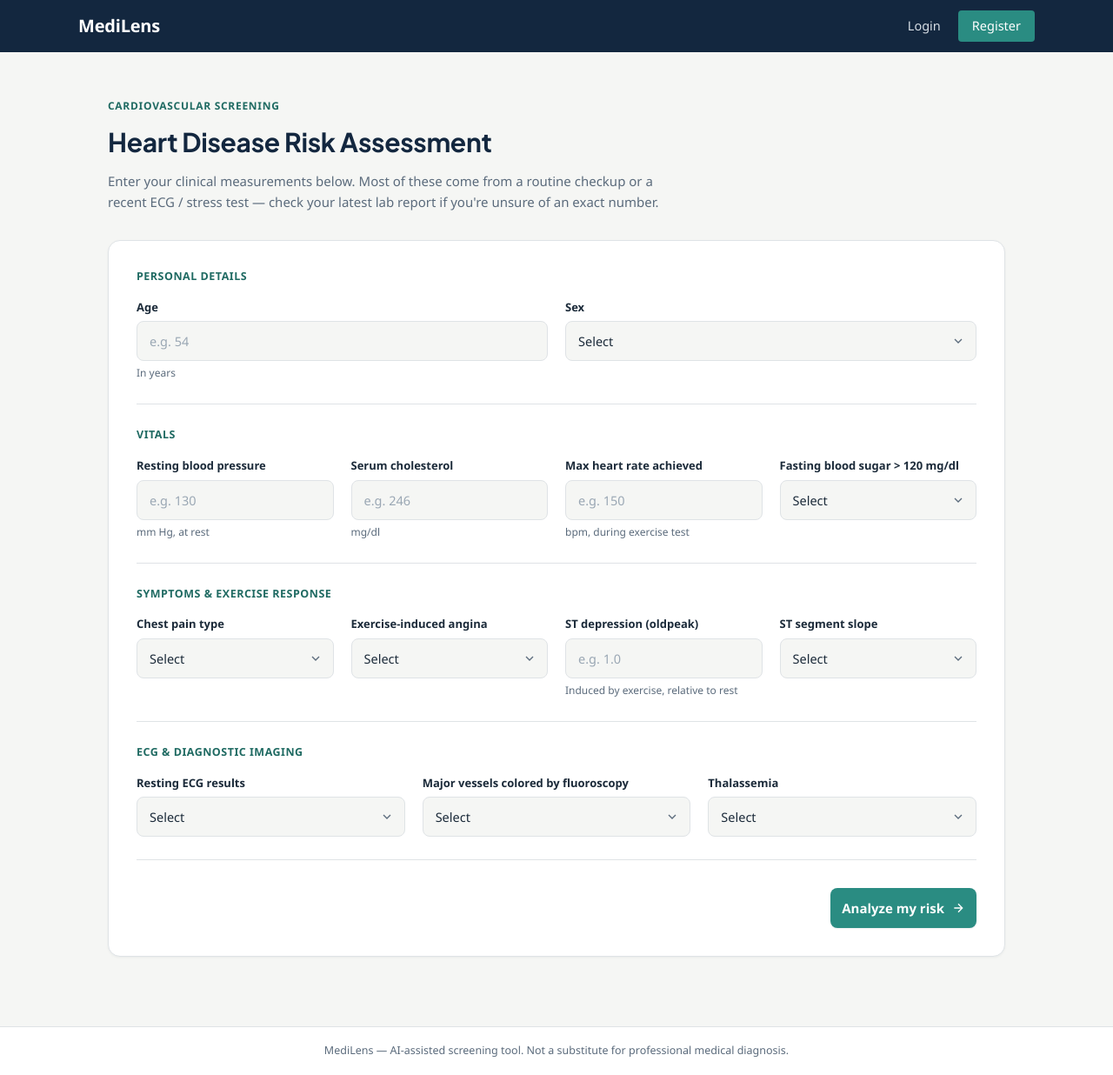
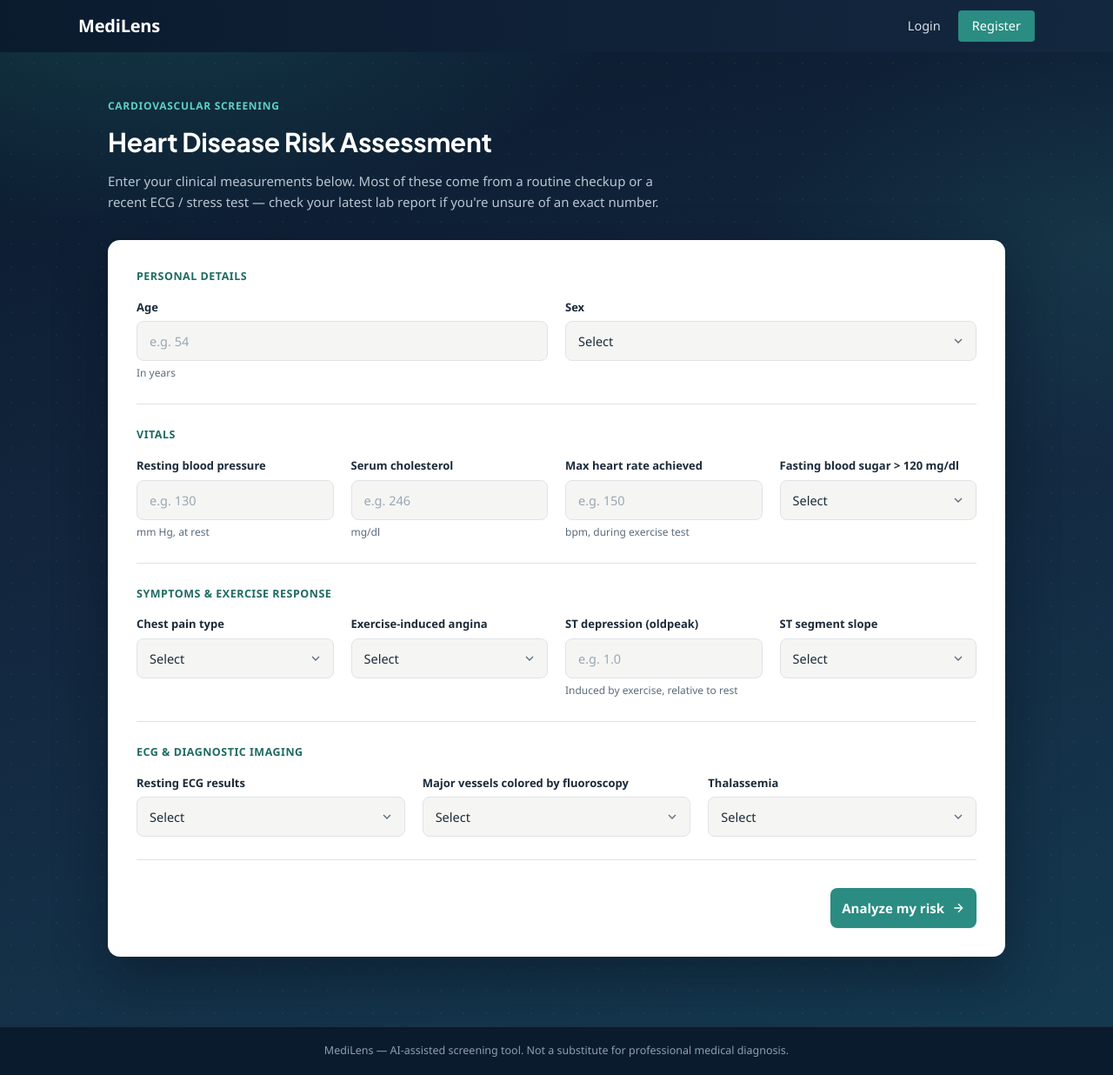
Before and after one commit to AryaShukla123/MediLens, a FastAPI app: template app/templates/predict_heart.html in a window 1280 px wide. Shown: the whole page at 87% size. Run offline with FastAPI, Linux system fonts and the light colour scheme; the template is opened without the code that fills it, so the values that code supplies are empty; parts of the project's set-up code (start-up, migrations or seed data) failed here and were passed over.

Commit message:
update the css design of all modules

```diff
--- a/app/static/css/style.css
+++ b/app/static/css/style.css
@@ -38,7 +38,7 @@ a:hover {
 
 /* ---------- Header / Nav ---------- */
 .site-header {
-  background: var(--navy);
+  background: linear-gradient(90deg, var(--navy-deep) 0%, var(--navy) 100%);
   padding: 0 24px;
 }
 
@@ -93,18 +93,27 @@ a:hover {
 }
 
 /* ---------- Main layout ---------- */
+
 .site-main {
   flex: 1;
   width: 100%;
+  background-color: var(--navy-deep);
+  background-image:
+    radial-gradient(ellipse 900px 480px at 12% -10%, rgba(42, 140, 130, 0.30), transparent 65%),
+    radial-gradient(ellipse 700px 420px at 100% 20%, rgba(42, 140, 130, 0.16), transparent 60%),
+    radial-gradient(rgba(255, 255, 255, 0.045) 1px, transparent 1px),
+    linear-gradient(165deg, var(--navy-deep) 0%, var(--navy) 45%, #14394F 100%);
+  background-repeat: no-repeat, no-repeat, repeat, no-repeat;
+  background-size: auto, auto, 26px 26px, auto;
 }
 
 .site-footer {
   text-align: center;
   padding: 18px 20px;
   font-size: 12.5px;
-  color: var(--ink-soft);
-  border-top: 1px solid var(--line);
-  background: var(--paper-raised);
+  color: #8CA0B3;
+  border-top: 1px solid rgba(255, 255, 255, 0.08);
+  background: var(--navy-deep);
 }
 
 /* ---------- Auth pages: split-screen layout ---------- */
@@ -419,7 +428,7 @@ body.chrome-hidden .site-main {
   font-weight: 700;
   letter-spacing: 0.06em;
   text-transform: uppercase;
-  color: var(--teal-deep);
+  color: #5FD0C4;
   margin-bottom: 10px;
 }
 
@@ -427,13 +436,13 @@ body.chrome-hidden .site-main {
   font-family: 'Plus Jakarta Sans', sans-serif;
   font-size: 30px;
   font-weight: 700;
-  color: var(--navy);
+  color: #fff;
   letter-spacing: -0.01em;
   margin-bottom: 10px;
 }
 
 .module-subtitle {
-  color: var(--ink-soft);
+  color: #B9C6D2;
   font-size: 15px;
   line-height: 1.6;
   max-width: 640px;
@@ -447,10 +456,10 @@ body.chrome-hidden .site-main {
 
 .form-card {
   background: var(--paper-raised);
-  border: 1px solid var(--line);
+  border: 1px solid rgba(255, 255, 255, 0.08);
   border-radius: 14px;
   padding: 32px;
-  box-shadow: 0 1px 3px rgba(19, 39, 63, 0.05);
+  box-shadow: 0 24px 60px rgba(6, 16, 28, 0.45), 0 1px 0 rgba(255, 255, 255, 0.5) inset;
 }
 
 .form-section {
@@ -559,10 +568,10 @@ body.chrome-hidden .site-main {
   gap: 24px;
   flex-wrap: wrap;
   background: var(--paper-raised);
-  border: 1px solid var(--line);
+  border: 1px solid rgba(255, 255, 255, 0.08);
   border-radius: 14px;
   padding: 32px;
-  box-shadow: 0 1px 3px rgba(19, 39, 63, 0.05);
+  box-shadow: 0 24px 60px rgba(6, 16, 28, 0.45), 0 1px 0 rgba(255, 255, 255, 0.5) inset;
 }
 
 .result-hero-label {
@@ -626,9 +635,10 @@ body.chrome-hidden .site-main {
 .result-section {
   margin-top: 32px;
   background: var(--paper-raised);
-  border: 1px solid var(--line);
+  border: 1px solid rgba(255, 255, 255, 0.08);
   border-radius: 14px;
   padding: 28px 32px;
+  box-shadow: 0 16px 40px rgba(6, 16, 28, 0.35);
 }
 
 .result-section-title {
@@ -680,9 +690,10 @@ body.chrome-hidden .site-main {
   color: var(--ink-soft);
   margin-top: 28px;
   padding: 14px 16px;
-  background: var(--paper);
+  background: var(--paper-raised);
   border-radius: 8px;
   border-left: 3px solid var(--teal);
+  box-shadow: 0 10px 28px rgba(6, 16, 28, 0.3);
 }
 .disclaimer-note svg {
   flex-shrink: 0;
```
